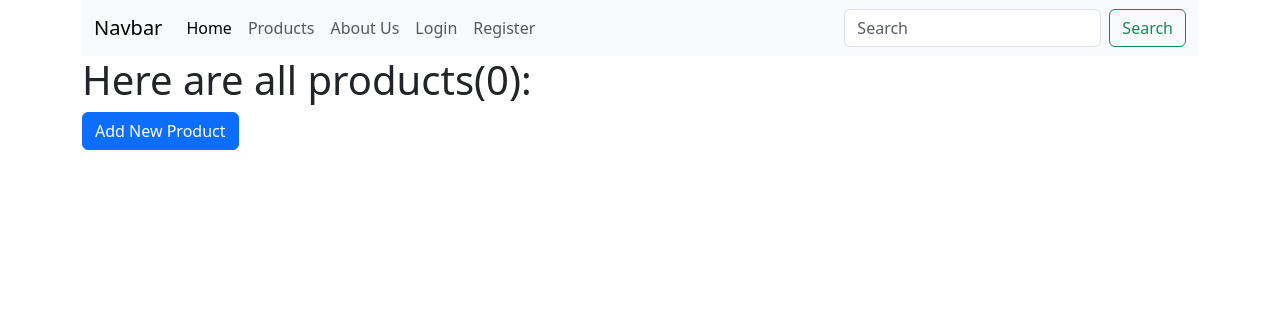
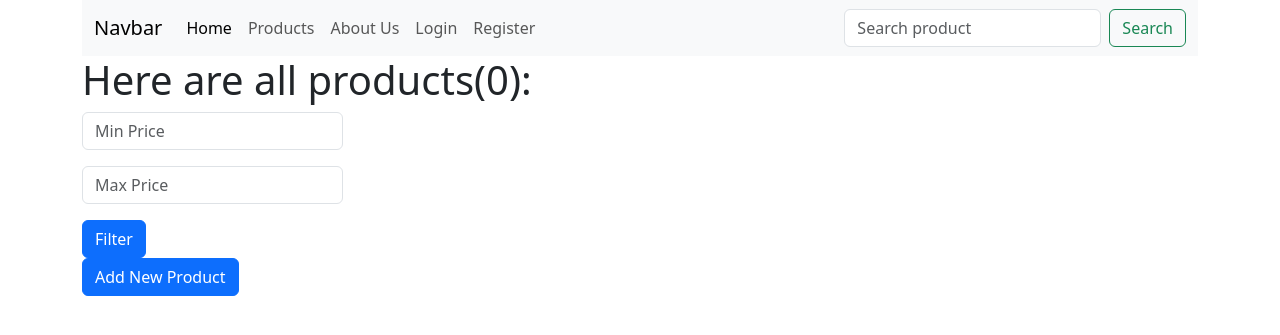
Before and after one commit to tumana777/PP-35, a Django app: page /products/ in a window 1280 px wide. Shown: the top 335 px of the page. Run offline with Django 5.2, Linux system fonts and the light colour scheme; data that the repository does not hold is empty.

Commit message:
add search, filter

```diff
--- a/Django Project/root/settings.py
+++ b/Django Project/root/settings.py
@@ -148,3 +148,5 @@ STATICFILES_DIRS = [BASE_DIR / 'static']
 INTERNAL_IPS = [
     "127.0.0.1",
 ]
+
+# SESSION_COOKIE_AGE = 30
--- a/Django Project/store/templates/products.html
+++ b/Django Project/store/templates/products.html
@@ -5,9 +5,18 @@
 {% block content %}
         <h1>Here are all products({{ total }}):</h1>
         <div class="row">
-
+                <div class="col-md-3">
+                    <form>
+                        <input class="form-control mb-3" type="number" name="min_price" placeholder="Min Price" value="{{ request.GET.min_price }}">
+                        <input class="form-control mb-3" type="number" name="max_price" placeholder="Max Price" value="{{ request.GET.max_price }}">
+                        <input type="hidden" name="q" value="{{ request.GET.q }}">
+                        <button class="btn btn-primary">Filter</button>
+                    </form>
+                </div>
+                <div class="col-md-9">
+                    <div class="row">
                         {% for product in products %}
-                    <div class="col-md-3">
+                            <div class="col-md-4">
                                 <div class="card mb-4" style="width: 18rem;">
                                   <img src="..." class="card-img-top" alt="...">
                                   <div class="card-body">
@@ -19,7 +28,8 @@
                                 </div>
                             </div>
                         {% endfor %}
-
+                    </div>
+                </div>
         </div>
     <a class="btn btn-primary" href="{% url 'store:add_product' %}">Add New Product</a>
 {% endblock %}
--- a/Django Project/store/views.py
+++ b/Django Project/store/views.py
@@ -5,6 +5,7 @@ from store.models import Product
 from store.forms import AddProductForm
 from django.views.generic import TemplateView, View, ListView, DetailView, CreateView, UpdateView, DeleteView
 from django.urls import reverse_lazy
+from django.db.models import Q
 
 # def index(request):
 #     return HttpResponse("<h1>Hello, world!</h1>")
@@ -58,14 +59,36 @@ class ProductsListView(ListView):
     model = Product
     template_name = 'products.html'
     context_object_name = 'products'
-    queryset = Product.objects.all().select_related('category')
+    # queryset = Product.objects.all().select_related('category')
     # paginate_by = 4
+
+    def get_queryset(self):
+        products = Product.objects.all().select_related('category')
+
+        search_query = self.request.GET.get('q')
+
+        if search_query:
+            products = products.filter(Q(name__icontains=search_query) | Q(description__icontains=search_query))
+
+        min_price = self.request.GET.get('min_price')
+
+        if min_price:
+            products = products.filter(price__gte=min_price)
+
+        max_price = self.request.GET.get('max_price')
+
+        if max_price:
+            products = products.filter(price__lte=max_price)
+
+        return products
 
     def get_context_data(self, **kwargs):
         context = super().get_context_data(**kwargs)
         context['total'] = self.get_queryset().count()
-        print(context)
+        # print(context)
         return context
+
+
 
 # def product_detail(request, product_pk):
 #     product = get_object_or_404(Product, pk=product_pk)
--- a/Django Project/templates/partials/navbar.html
+++ b/Django Project/templates/partials/navbar.html
@@ -39,8 +39,10 @@
                 </li>
             {% endif %}
           </ul>
-          <form class="d-flex" role="search">
-            <input class="form-control me-2" type="search" placeholder="Search" aria-label="Search"/>
+          <form action="{% url 'store:products' %}" class="d-flex" role="search">
+            <input class="form-control me-2" name="q" type="search" placeholder="Search product" value="{{ request.GET.q }}" aria-label="Search"/>
+            <input type="hidden" name="min_price" value="{{ request.GET.min_price }}">
+            <input type="hidden" name="max_price" value="{{ request.GET.max_price }}">
             <button class="btn btn-outline-success" type="submit">Search</button>
           </form>
         </div>
```
Lines whose indentation alone changed are shown as unchanged.
